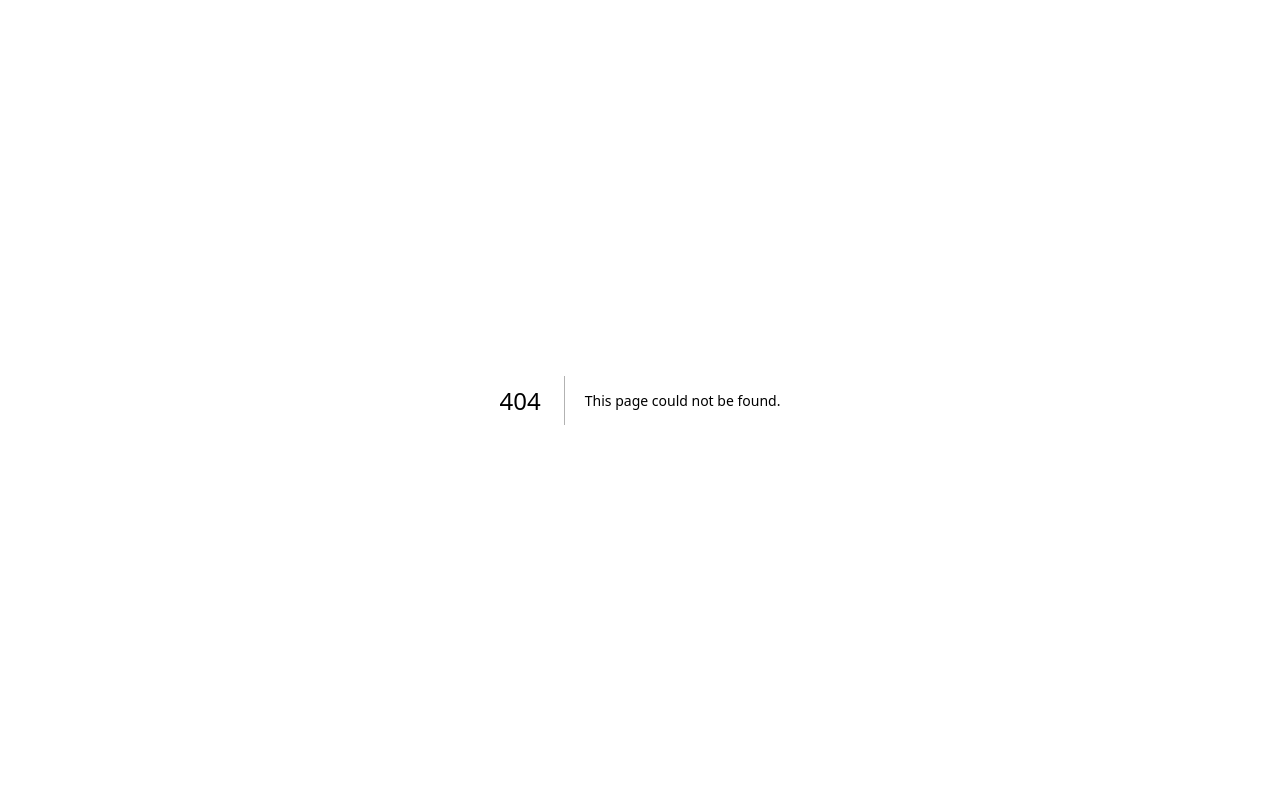
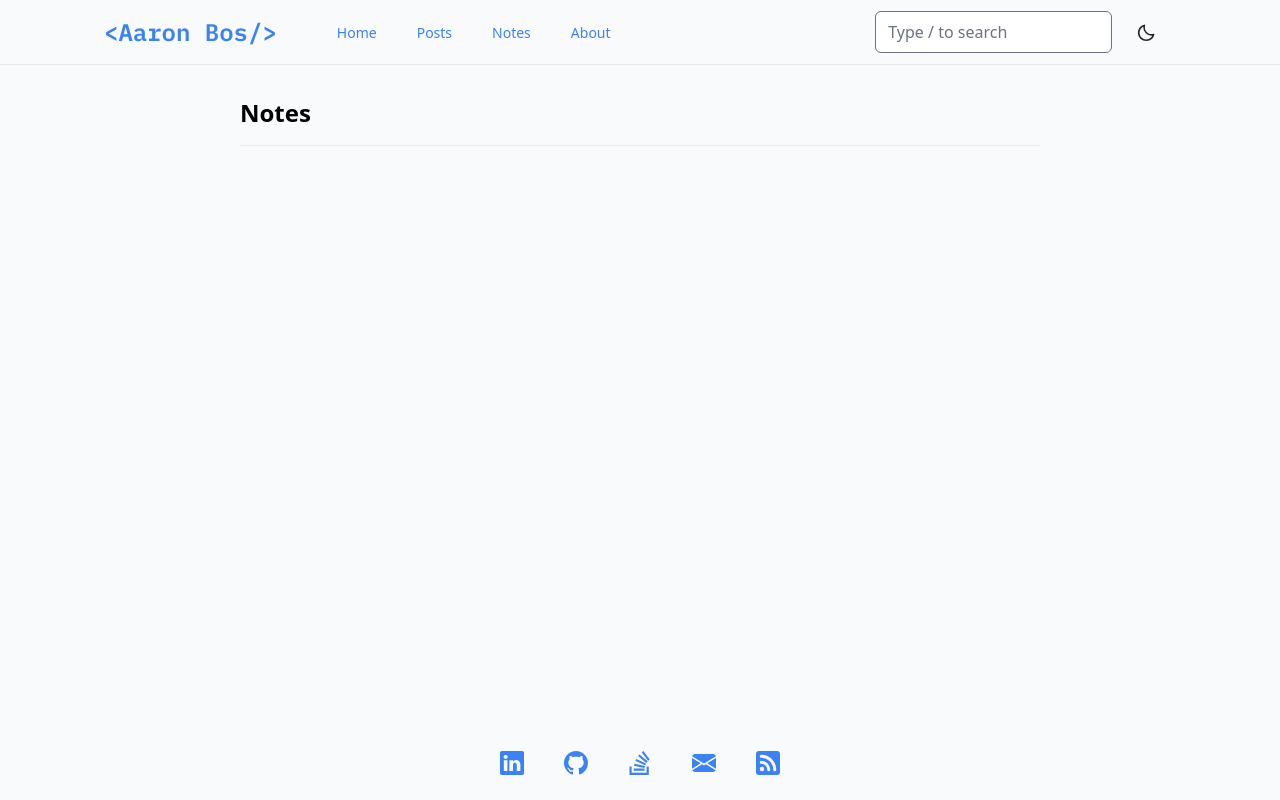
Before and after one commit to aaronmbos/personal-site, a Next.js app: page /notes in a window 1280 px wide. Before the commit this address had no page. Built offline with nearby package versions, Linux system fonts and the light colour scheme.

Commit message:
Add notes page

```diff
--- a/components/nav.tsx
+++ b/components/nav.tsx
@@ -17,6 +17,7 @@ export interface NavigationLink {
 const navLinks: NavigationLink[] = [
   { text: "Home", route: "/" },
   { text: "Posts", route: "/posts" },
+  { text: "Notes", route: "/notes" },
   { text: "About", route: "/about" },
 ];
 
--- /dev/null
+++ b/pages/notes.tsx
@@ -0,0 +1,18 @@
+import Head from "next/head";
+import Layout from "../components/layout";
+import AllPostsLink from "../components/all-posts-link";
+import Image from "next/image";
+
+export default function About() {
+  return (
+    <Layout>
+      <Head>
+        <title>Aaron Bos - Notes</title>
+      </Head>
+      <section>
+        <h1 className="mb-4 font-semibold text-2xl">Notes</h1>
+        <hr />
+      </section>
+    </Layout>
+  );
+}
```
